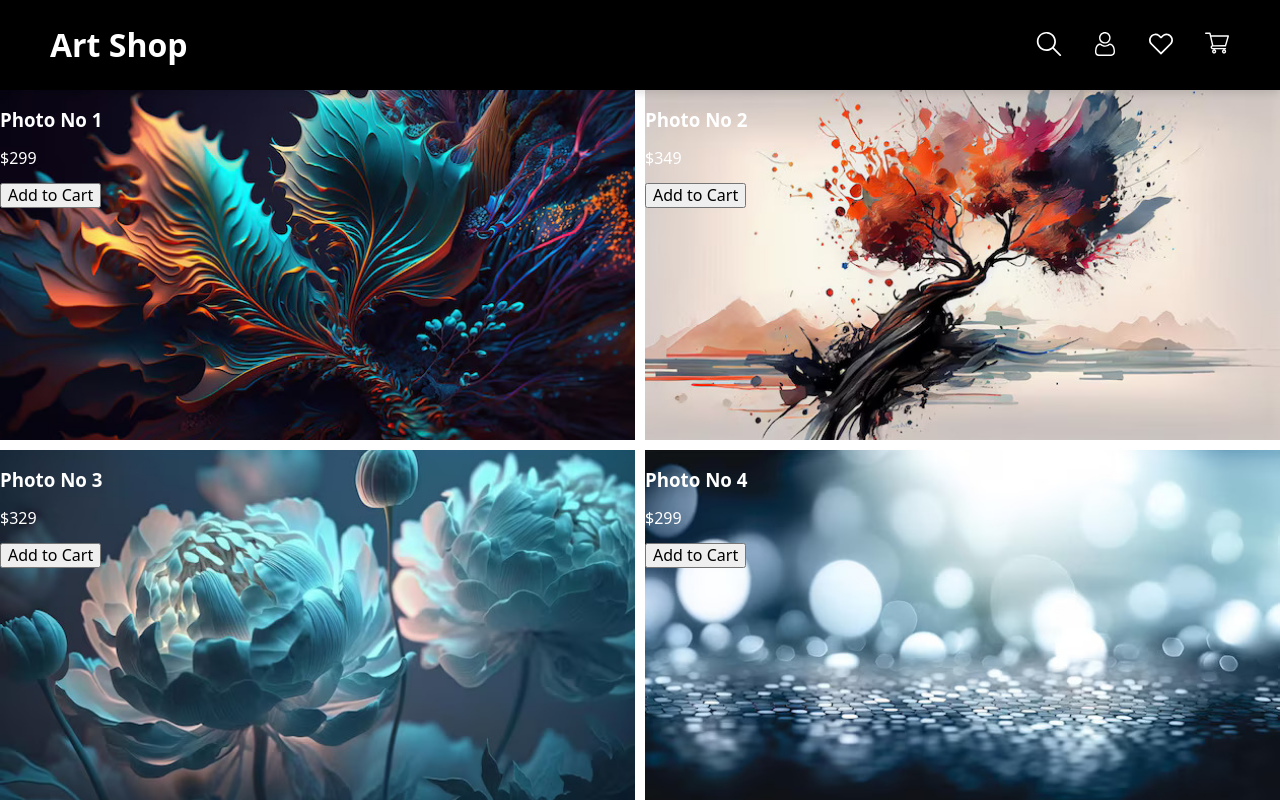
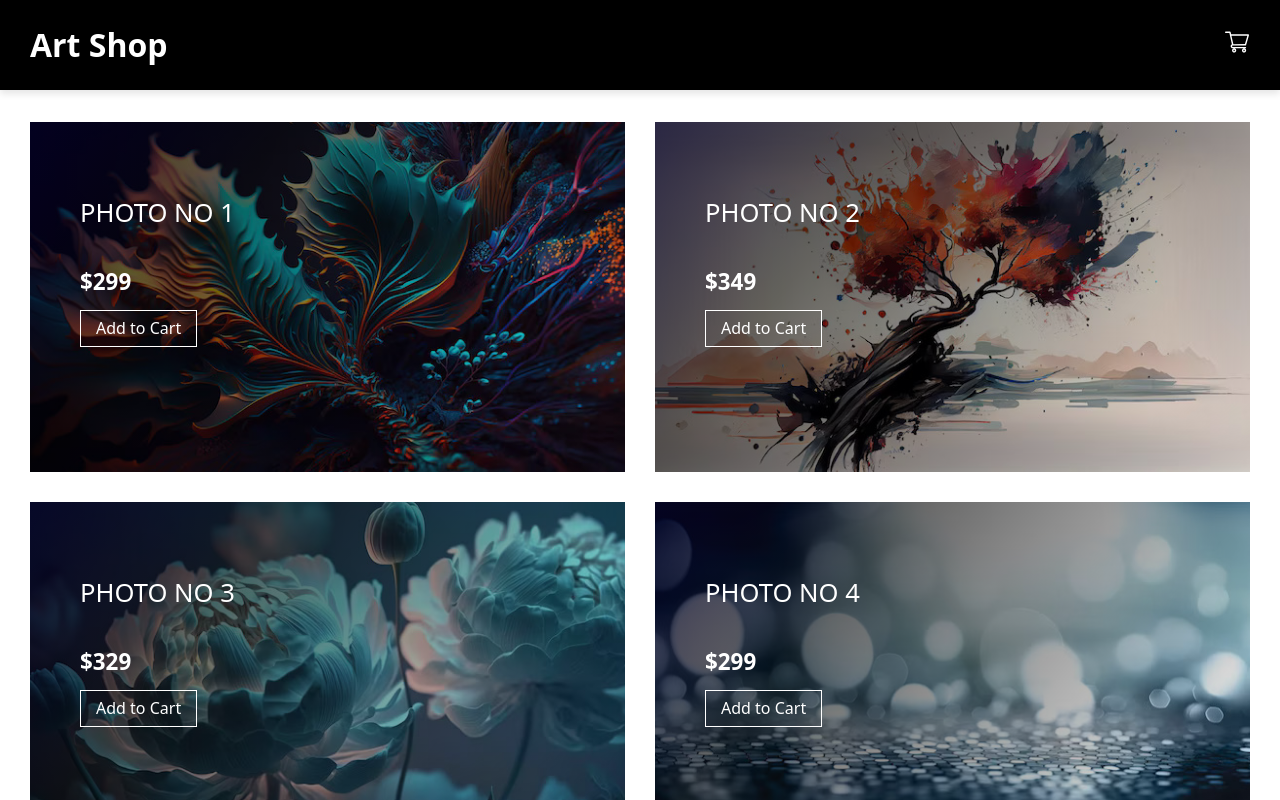
Before and after one commit to eduardoforero/art-shop, a React (Vite) app: page / in a window 1280 px wide. Shown: the top 800 px of the page. Built offline with nearby package versions, Linux system fonts and the light colour scheme.

Commit message:
Fixing and applying some new styles

```diff
--- a/src/App.module.css
+++ b/src/App.module.css
@@ -1,11 +1,17 @@
 .photoList{
-    margin: 0 auto;
+    margin: 2rem auto;
     max-width: 1320px;
-
+    padding: 0px 30px;
 }
 
 .listGrid {
     display: grid;
     grid-template-columns: 1fr 1fr;
-    gap: 10px;
+    gap: 30px;
 }
+
+@media (max-width: 767px) {
+    .listGrid {
+        grid-template-columns: 1fr;
+    }
+}
--- a/src/components/Header.jsx
+++ b/src/components/Header.jsx
@@ -21,23 +21,23 @@ function Header({ cart, removeFromCart, decreaseQuantity, increaseQuantity, clea
                 <div className={styles.headerColRight}>
                     <div className={styles.headerColRightWrap}>
 
-                        <div className={styles.headerSearchButton}>
+                        {/* <div className={styles.headerSearchButton}>
                             <a className={`${styles.headerButtonLink} ${styles.headerButtonLinkSearch}`} href="" aria-label="Search">
                                 <img src={searchIcon} alt="Search module" />
                             </a>
-                        </div>
+                        </div> */}
 
-                        <div className={styles.headerAuthButton}>
+                        {/* <div className={styles.headerAuthButton}>
                             <a className={`${styles.headerButtonLink} ${styles.headerButtonLinkAccount}`} href="" aria-label="My Account">
                                 <img src={userIcon} alt="User login" />
                             </a>
-                        </div>
+                        </div> */}
 
-                        <div className={styles.headerWishlist}>
+                        {/* <div className={styles.headerWishlist}>
                             <a className={styles.headerButtonLink} href="" aria-label="Wishlist">
                                 <img src={wishIcon} alt="Wishlist icon" />
                             </a>
-                        </div>
+                        </div> */}
 
                         <div className={styles.headerCart}>
 
--- a/src/components/Header.module.css
+++ b/src/components/Header.module.css
@@ -10,9 +10,10 @@
     display: flex;
     justify-content: space-between;
     align-items: center;
-    padding-left: 50px;
-    padding-right: 50px;
     min-height: 90px;
+    max-width: 1320px;
+    padding: 0px 30px;
+    margin: 0 auto;
 }
 
 .headerLogo {
--- a/src/components/Photo.jsx
+++ b/src/components/Photo.jsx
@@ -9,6 +9,8 @@ function Photo({ photo, addToCart }) {
 
             <img src={`/img/${image}.jpg`} className={styles.backPhoto} />
 
+            <div className={styles.innerPhoto}>
+
                 <header>
                     <h3>{name}</h3>
                 </header>
@@ -18,6 +20,8 @@ function Photo({ photo, addToCart }) {
                     Add to Cart
                 </button>
 
+            </div>
+
         </article>
     )
 }
--- a/src/components/Photo.module.css
+++ b/src/components/Photo.module.css
@@ -1,6 +1,8 @@
 .singlePhoto {
     position: relative;
     min-height: 350px;
+    padding: 50px;
+    background: linear-gradient(128deg, rgba(2,0,36,0.8) 0%, rgba(0,0,0,0.6) 30%, rgba(0,0,0,0) 100%);
 }
 
 .backPhoto {
@@ -13,6 +15,38 @@
     z-index: -1;
 }
 
-.singlePhoto h3, .singlePhoto p {
+.innerPhoto {
+    display: flex;
+    flex: 1 1 auto;
+    position: relative;
+    flex-direction: column;
+    z-index: 2;
+    align-items: flex-start;
+}
+
+.innerPhoto h3, .innerPhoto p {
     color: var(--theme-color-white);
 }
+
+.innerPhoto h3 {
+    text-transform: uppercase;
+    font-weight: normal;
+    font-size: 1.6rem;
+}
+
+.innerPhoto p span {
+    font-size: 1.4rem;
+    font-weight: bolder;
+}
+
+.innerPhoto button {
+    border: 1px solid var(--theme-color-white);
+    background: none;
+    padding: 8px 15px;
+    color: var(--theme-color-white);
+}
+
+.innerPhoto button:hover {
+    background: var(--theme-color-white);
+    color: var(--theme-color-black);
+}
```
Lines whose indentation alone changed are shown as unchanged.
